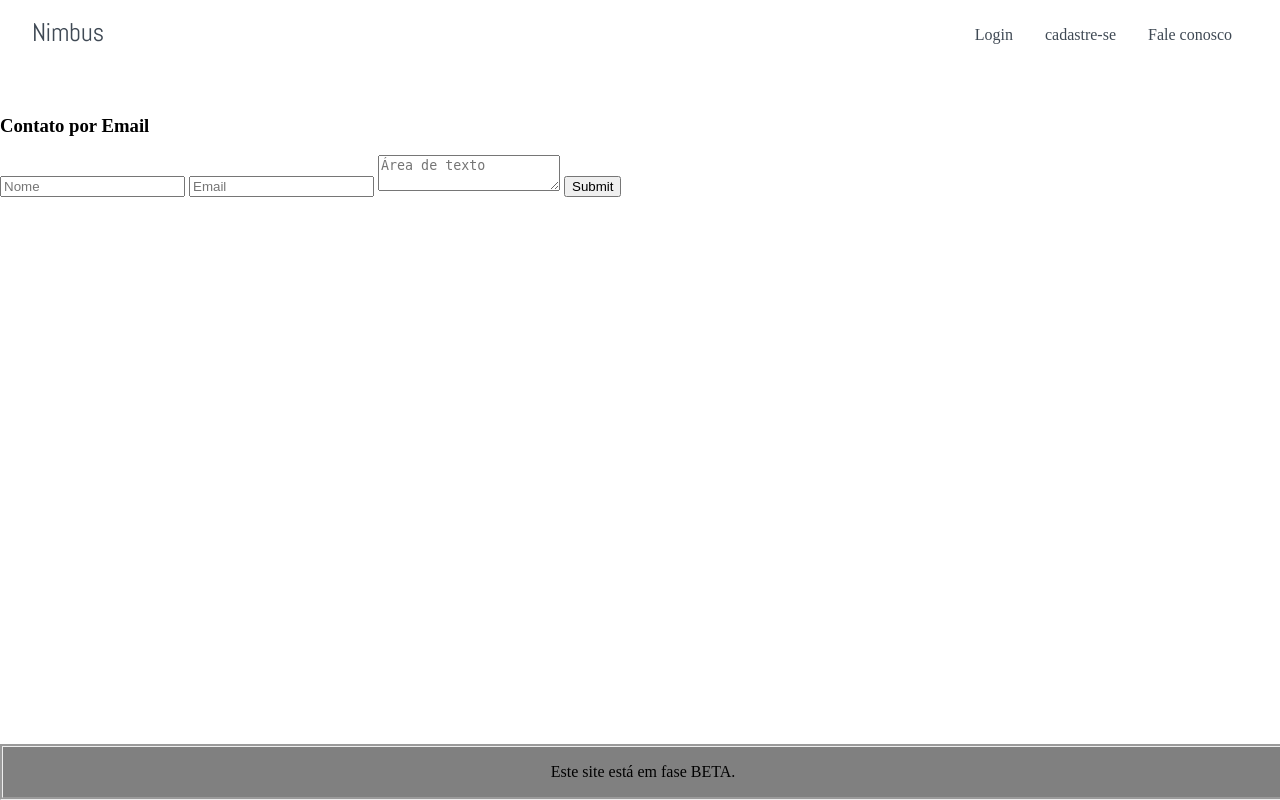
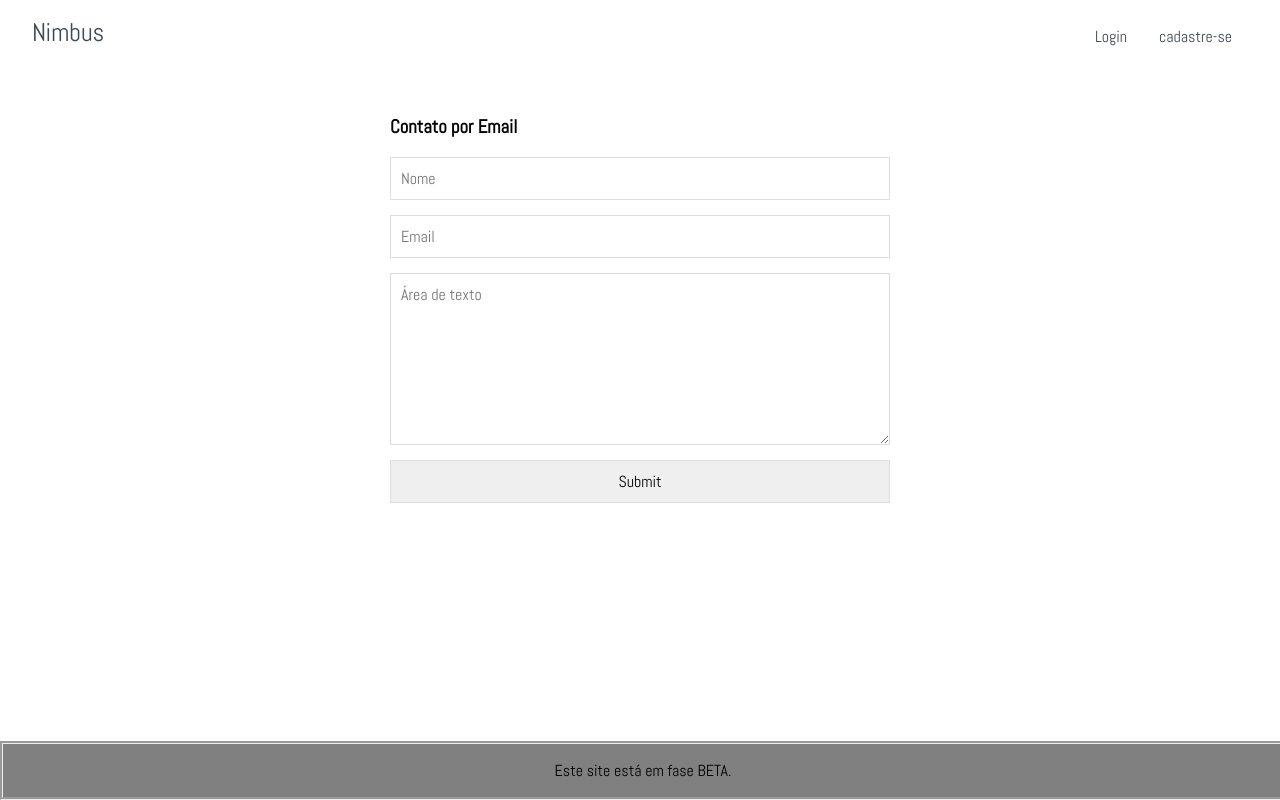
Before and after one commit to wendel-sa/webP, a PHP site: page /Views/Contato.html in a window 1280 px wide. Run offline with PHP 8.4, Linux system fonts and the light colour scheme.

Commit message:
Versão Final

```diff
--- a/Views/Contato.html
+++ b/Views/Contato.html
@@ -28,9 +28,7 @@
                         <li class="nav-link">
                           <a href="Login.php">cadastre-se</a>
                         </li>
-                        <li class="nav-link">
-                            <a href="./Contato.html">Fale conosco</a>
-                        </li>
+
                     </ul>
                 </div>
 
--- a/Views/Cursos.html
+++ b/Views/Cursos.html
@@ -11,8 +11,7 @@
 <ul>
   <li><a class="active" href="#home">Todos os cursos</a></li>
   <li><a href="#">Minha conta</a></li>
-  <li><a href="#">Sair</a></li>
-  <li><a href="./projetoWeb.html">Home Page</a></li>
+  <li><a href="./index.html">Sair</a></li>
 </ul>
 
 <div id="home" style="margin-left:25%;padding:1px 16px;height:1000px;">
--- a/Views/Login.php
+++ b/Views/Login.html
@@ -1,7 +1,3 @@
-<?php
-    session_start();
-?>
-
 <!DOCTYPE html>
 <head>
     <meta charset="UTF-8" />
@@ -88,7 +84,7 @@
 
                     <div class="field is-grouped">
                         <div class="control">
-                            <button class="button is-link is-medium">Enviar</button>
+                            <button class="botao">Enviar</button>
                         </div>
                     </div>
 
--- a/Views/index.html
+++ b/Views/index.html
@@ -15,9 +15,9 @@
 </div>
 
 <div class="topnav">
-  <a href="./index.html">Home Page</a>
+  <a href="./index.html">Inicio</a>
   <a href="./Contato.html">Fale conosco</a>
-  <a href="./Login.php" style="float:right">Login</a>
+  <a href="./Login.html" style="float:right">Login</a>
 </div>
 
 <div class="row">
@@ -57,7 +57,7 @@
     </div>
     <div class="card">
       <h3 class="tit">Siga-Nos</h3>
-      <p class="links"><a class="sublinks-a" href="#">Instagram</a></p>
+      <p class="links"><a class="sublinks-a" href="https://www.instagram.com/icfacil/">Instagram</a></p>
       <p class="links"><a class="sublinks-a" href="#">YouTube</a></p>
       <p class="links"><a class="sublinks-a" href="#">Twitter</a></p>
 
--- a/conexao/conexao.php
+++ b/conexao/conexao.php
@@ -1,5 +1,7 @@
 <?php
 
+
+//Cors garantem uma proteção extra do navegador
 if (isset($_SERVER['HTTP_ORIGIN'])) {
 
     header("Access-Control-Allow-Origin: {$_SERVER['HTTP_ORIGIN']}");
--- a/crudphp/logar.php
+++ b/crudphp/logar.php
@@ -13,7 +13,7 @@ if(isset($_POST['email']) && !empty($_POST['email']) &&
 
     if($u->login($email, $senha) == true){
         if(isset($_SESSION['idUser'])){
-            header("Location: ../Views/pagina_inicial.html");
+            header("Location: ../Views/Cursos.html");
         }
 
     }else{
--- a/css/HomePage.css
+++ b/css/HomePage.css
@@ -19,7 +19,7 @@
   }
 
   .header {
-    padding: 30px;
+    padding: 10px;
     text-align: center;
     background: white;
   }
--- /dev/null
+++ b/css/form.css
@@ -0,0 +1,30 @@
+body{
+    font-family: Abel, Livvic;
+}
+
+.content{
+    display: flex;
+    justify-content: center;
+}
+
+.contato{
+    width: 100%;
+    max-width: 500px;
+}
+
+.form{
+    display: flex;
+    flex-direction: column;
+}
+
+.field{
+    padding: 10px;
+    margin-bottom: 15px;
+    border: 1px solid #ddd ;
+    font-family: Abel, Livvic;
+    font-size: 16px;
+}
+
+textarea{
+    height: 150px;
+}
```
Also changed, not shown: css/Login.css (+34 -24 lines), conexao/cadastro.php (deleted), conexao/login.php (deleted), conexao/read.php (deleted), conexao/remove.php (deleted), conexao/update.php (deleted), crudphp/read.php (deleted), crudphp/remove.php (deleted), crudphp/update.php (deleted).
